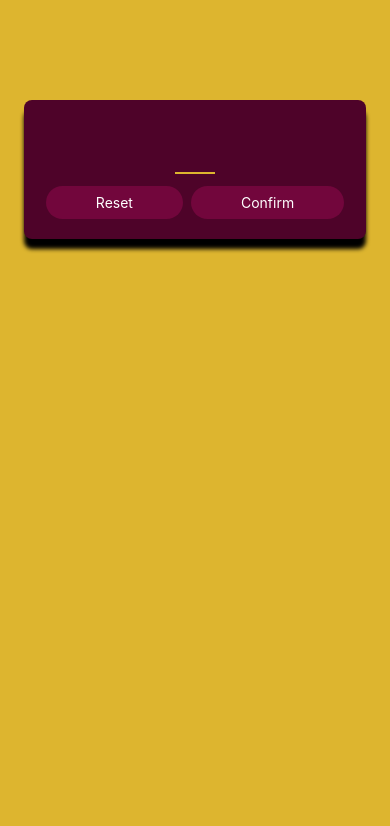
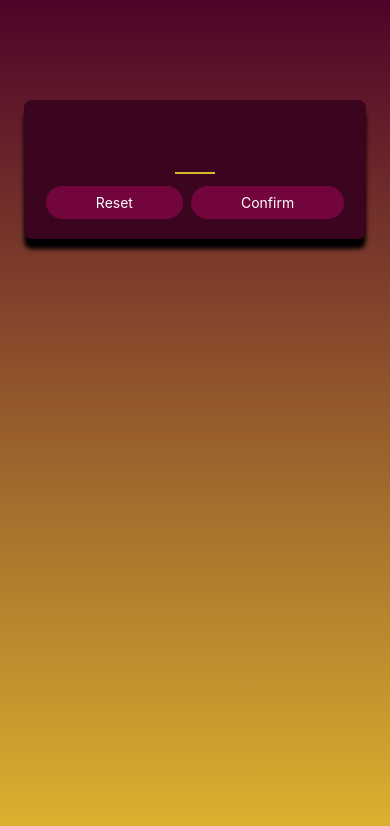
Before and after one commit to vinayak-nk/react-native, a React Native app: screen / in a window 390 px wide. Shown: the top 826 px of the page. Built offline with nearby package versions, Linux system fonts and the light colour scheme.

Commit message:
eslint and linear gradient added

```diff
--- a/App.js
+++ b/App.js
@@ -1,20 +1,21 @@
-import React, { useState } from 'react'
-import { StyleSheet, View } from 'react-native'
+import React from 'react'
+import { StyleSheet } from 'react-native'
+import { LinearGradient } from 'expo-linear-gradient'
 // import { StatusBar } from 'expo-status-bar'
 
-import { GameOver, StartGame, GameScreen } from './screens'
+import { StartGame } from './screens'
 
 export default function App() {
   return (
-    <View style={styles.appContainer}>
+    <LinearGradient colors={['#4e0329', '#ddb52f']} style={styles.appContainer}>
       <StartGame />
-    </View>
+    </LinearGradient>
   )
 }
 
 const styles = StyleSheet.create({
   appContainer: {
     flex: 1,
-    backgroundColor: '#ddb52f',
+    // backgroundColor: '#ddb52f',
   },
 })
--- a/components/PrimaryButton.js
+++ b/components/PrimaryButton.js
@@ -1,22 +1,22 @@
-import React, { useState } from 'react'
-import { View, Text, StyleSheet, Pressable } from 'react-native'
+import React from 'react'
+import {
+  View, Text, StyleSheet, Pressable,
+} from 'react-native'
 
-
-const PrimaryButton = ({ children, onClickHandler }) => {
+function PrimaryButton({ children, onClickHandler }) {
   return (
     <View style={styles.buttonOuterContainer}>
       <Pressable
         onPress={onClickHandler}
         android_ripple={{ color: 'blue' }} // anroid
-        style={({ pressed }) => pressed ?
-          [styles.pressed, styles.buttonInnerContainer]
-          : styles.buttonInnerContainer
-        }
+        style={({ pressed }) => (pressed
+          ? [styles.pressed, styles.buttonInnerContainer]
+          : styles.buttonInnerContainer)}
       >
         <Text style={styles.buttonText}>{children}</Text>
       </Pressable>
     </View>
-   )
+  )
 }
 
 export default PrimaryButton
@@ -25,7 +25,7 @@ const styles = StyleSheet.create({
   buttonOuterContainer: {
     margin: 4,
     borderRadius: 28,
-    overflow: 'hidden'
+    overflow: 'hidden',
   },
   buttonInnerContainer: {
     backgroundColor: '#72063c',
@@ -35,10 +35,10 @@ const styles = StyleSheet.create({
   },
   buttonText: {
     color: '#fff',
-    textAlign: 'center'
+    textAlign: 'center',
   },
   // IOS
   pressed: {
-    opacity: 0.75
-  }
-});
+    opacity: 0.75,
+  },
+})
--- a/screens/GameScreen.js
+++ b/screens/GameScreen.js
@@ -1,13 +1,20 @@
-import { TextInput, View } from 'react-native'
+import { Text, View } from 'react-native'
 
 import { PrimaryButton } from '../components'
 
-const GameScreen = () => {
+function GameScreen() {
   return (
     <View>
-      {/* <TextInput /> */}
-      <PrimaryButton>Reset</PrimaryButton>
-      <PrimaryButton>Confirm</PrimaryButton>
+      <PrimaryButton>
+        <Text>
+          Reset
+        </Text>
+      </PrimaryButton>
+      <PrimaryButton>
+        <Text>
+          Confirm
+        </Text>
+      </PrimaryButton>
     </View>
   )
 }
--- a/screens/StartGame.js
+++ b/screens/StartGame.js
@@ -1,18 +1,20 @@
-import { TextInput, View, Text, StyleSheet } from 'react-native'
+import {
+  TextInput, View, Text, StyleSheet,
+} from 'react-native'
 
 import { PrimaryButton } from '../components'
 
-const StartGame = () => {
+function StartGame() {
   return (
     <View style={styles.inputContainer}>
       <TextInput
         style={styles.numberInput}
         maxLength={2}
-        keyboardType='number-pad'
+        keyboardType="number-pad"
       />
       <View style={styles.buttonsContainer}>
-        <PrimaryButton>Reset</PrimaryButton>
-        <PrimaryButton>Confirm</PrimaryButton>
+        <PrimaryButton><Text>Reset</Text></PrimaryButton>
+        <PrimaryButton><Text>Confirm</Text></PrimaryButton>
       </View>
     </View>
   )
@@ -27,7 +29,7 @@ const styles = StyleSheet.create({
     marginTop: 100,
     marginHorizontal: 24,
     borderRadius: 8,
-    backgroundColor: '#4e0329',
+    backgroundColor: '#3b041f',
 
     shadowColor: 'black',
     shadowOffset: { width: 0, height: 10 },
@@ -46,9 +48,9 @@ const styles = StyleSheet.create({
     marginVertical: 8,
     fontWeight: 'bold',
   },
-  buttonsContainer : {
+  buttonsContainer: {
     flexDirection: 'row',
-  }
+  },
 })
 
 export default StartGame
```
Also changed, not shown: package.json (+10 -1 lines), .eslintrc.json (added), 2 other files (tests, documents, lock files or other folders).
